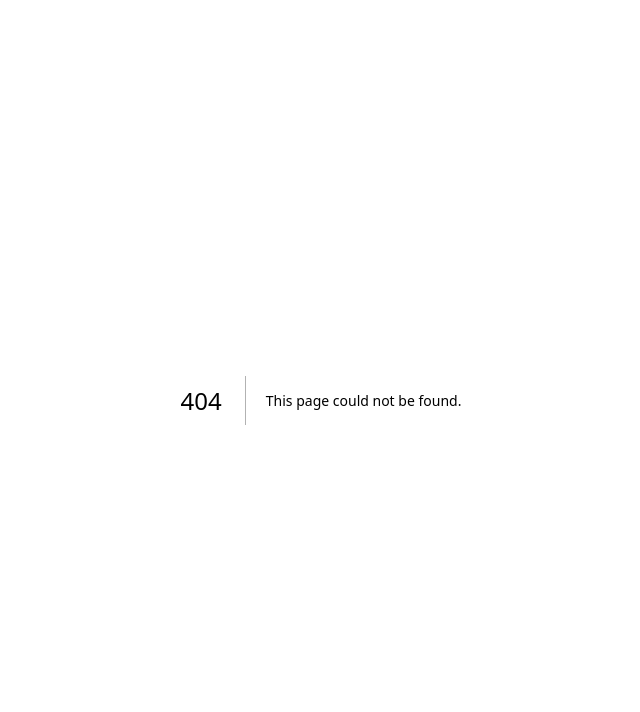
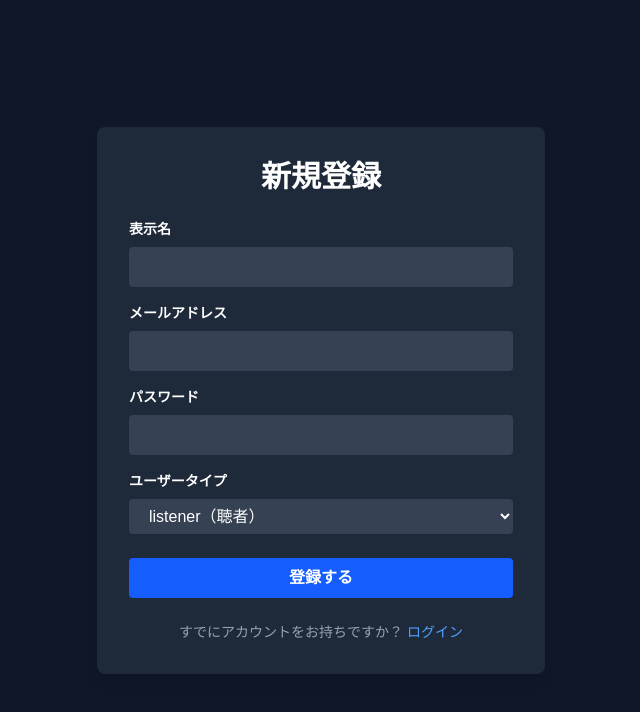
Before and after one commit to Koonosuke/progatehack07, a Next.js app in the folder frontend/: page /web/auth/resigter in a window 1280 px wide. Before the commit this address had no page. Shown: the top 712 px of the page, without its empty margins (319-959 px from the left). Built offline with nearby package versions, Linux system fonts and the light colour scheme; no server answers.

Commit message:
コード実装

```diff
--- a/frontend/app/auth/login/page.tsx
+++ b/frontend/app/auth/login/page.tsx
@@ -1,6 +1,7 @@
 'use client';
 
 import { AuthenticationDetails, CognitoUser } from 'amazon-cognito-identity-js';
+import Link from 'next/link';
 import { useRouter } from 'next/navigation';
 import { useRef, useState } from 'react';
 import { userPool } from '../userPool';
@@ -116,24 +117,47 @@ if (isNewPasswordRequired) {
 }
 //通常
 return (
-    <div className="min-h-screen bg-gray-900 text-white p-8">
-      <h1 className="text-3xl font-bold mb-6">ログイン</h1>
+    <div className="min-h-screen bg-gray-900 text-white flex items-center justify-center p-4">
+      <div className="bg-gray-800 p-8 rounded-lg shadow-lg w-full max-w-md">
+        <h1 className="text-3xl font-bold mb-6 text-center">ログイン</h1>
+        <form onSubmit={handleLogin}>
+          <div className="mb-4">
+            <label className="block mb-2 text-sm font-bold">メールアドレス</label>
             <input
-        className="bg-gray-800 px-4 py-2 mb-4 w-full"
+              className="bg-gray-700 px-4 py-2 rounded w-full focus:outline-none focus:ring-2 focus:ring-blue-500"
               placeholder="ユーザー名またはメール"
               value={username}
               onChange={(e) => setUsername(e.target.value)}
             />
+          </div>
+          <div className="mb-4">
+            <label className="block mb-2 text-sm font-bold">パスワード</label>
             <input
               type="password"
-        className="bg-gray-800 px-4 py-2 mb-4 w-full"
+              className="bg-gray-700 px-4 py-2 rounded w-full focus:outline-none focus:ring-2 focus:ring-blue-500"
               placeholder="パスワード"
               value={password}
               onChange={(e) => setPassword(e.target.value)}
             />
-      <button onClick={handleLogin} className="bg-blue-600 px-4 py-2 rounded">
-        ログイン
+          </div>
+          {error && <p className="text-red-500 text-sm mb-4 text-center">{error}</p>}
+          <button
+            type="submit"
+            disabled={isLoading}
+            className="bg-blue-600 hover:bg-blue-700 text-white font-bold px-4 py-2 rounded w-full transition-colors disabled:opacity-50"
+          >
+            {isLoading ? 'ログイン中...' : 'ログイン'}
           </button>
+        </form>
+
+        {/* ▼▼▼ 2. ここに新規登録へのリンクを追加 ▼▼▼ */}
+        <p className="text-center text-sm text-gray-400 mt-6">
+          アカウントをお持ちでないですか？{' '}
+          <Link href="/auth/register" className="text-blue-400 hover:underline">
+            新規登録
+          </Link>
+        </p>
       </div>
-  );
-}
+    </div>
+  )
+};
--- /dev/null
+++ b/frontend/app/auth/resigter/page.tsx
@@ -0,0 +1,125 @@
+'use client';
+
+import Link from 'next/link';
+import { useRouter } from 'next/navigation';
+import { useState } from 'react';
+
+const API_ENDPOINT = process.env.NEXT_PUBLIC_REGISTER_API_URL
+
+export default function RegisterPage(){
+	const [email, setEmail] = useState('');
+	const [password, setPassword] = useState('');
+	const [displayName, setDisplayName] = useState('');
+	const [userType, setUserType] = useState('listener');
+	const [error, setError] = useState('');
+	const [isLoading, setIsLoading] = useState(false);
+	const router = useRouter();
+
+	const handleSubmit = async (e: React.FormEvent) => {
+		e.preventDefault();
+		setIsLoading(true);
+		setError('');
+
+		//エンドポイントチェック
+		if (!API_ENDPOINT) {
+			setError("APIエンドポイントが設定されていません．");
+			setIsLoading(false);
+			return;
+		}
+
+		try{
+			const response = await fetch(`${API_ENDPOINT}/register`, {
+				method: 'POST',
+				headers: { 'Content-Type': 'application/json' },
+				body: JSON.stringify({
+					email,
+					password,
+					displayName,
+					userType,
+				}),
+			});
+			const data = await response.json();
+
+			if (!response.ok){
+				throw new Error(data.error || '不明なエラーが発生しました．');
+			}
+
+			router.push('/web/auth/login');
+		} catch(error: any){
+			setError(error.message);
+		} finally{
+			setIsLoading(false);
+		}
+	};
+
+	return(
+	<div className="min-h-screen bg-gray-900 text-white flex items-center justify-center p-4">
+      <div className="bg-gray-800 p-8 rounded-lg shadow-lg w-full max-w-md">
+        <h1 className="text-3xl font-bold mb-6 text-center">新規登録</h1>
+        <form onSubmit={handleSubmit}>
+          {/* 表示名 */}
+          <div className="mb-4">
+            <label className="block mb-2 text-sm font-bold">表示名</label>
+            <input
+              type="text"
+              value={displayName}
+              onChange={(e) => setDisplayName(e.target.value)}
+              required
+              className="bg-gray-700 px-4 py-2 rounded w-full focus:outline-none focus:ring-2 focus:ring-blue-500"
+            />
+          </div>
+          {/* メールアドレス */}
+          <div className="mb-4">
+            <label className="block mb-2 text-sm font-bold">メールアドレス</label>
+            <input
+              type="email"
+              value={email}
+              onChange={(e) => setEmail(e.target.value)}
+              required
+              className="bg-gray-700 px-4 py-2 rounded w-full focus:outline-none focus:ring-2 focus:ring-blue-500"
+            />
+          </div>
+          {/* パスワード */}
+          <div className="mb-4">
+            <label className="block mb-2 text-sm font-bold">パスワード</label>
+            <input
+              type="password"
+              value={password}
+              onChange={(e) => setPassword(e.target.value)}
+              required
+              className="bg-gray-700 px-4 py-2 rounded w-full focus:outline-none focus:ring-2 focus:ring-blue-500"
+            />
+          </div>
+          {/* ユーザータイプ */}
+          <div className="mb-6">
+            <label className="block mb-2 text-sm font-bold">ユーザータイプ</label>
+            <select
+              value={userType}
+              onChange={(e) => setUserType(e.target.value)}
+              className="bg-gray-700 px-4 py-2 rounded w-full focus:outline-none focus:ring-2 focus:ring-blue-500"
+            >
+              <option value="listener">listener（聴者）</option>
+              <option value="deaf">deaf（ろう者）</option>
+            </select>
+          </div>
+
+          {error && <p className="text-red-500 text-sm mb-4 text-center">{error}</p>}
+
+          <button
+            type="submit"
+            disabled={isLoading}
+            className="bg-blue-600 hover:bg-blue-700 text-white font-bold px-4 py-2 rounded w-full transition-colors disabled:opacity-50"
+          >
+            {isLoading ? '登録中...' : '登録する'}
+          </button>
+        </form>
+        <p className="text-center text-sm text-gray-400 mt-6">
+          すでにアカウントをお持ちですか？{' '}
+          <Link href="/web/auth/login" className="text-blue-400 hover:underline">
+            ログイン
+          </Link>
+        </p>
+      </div>
+	</div>
+	);
+}
```
Lines whose indentation alone changed are shown as unchanged.
